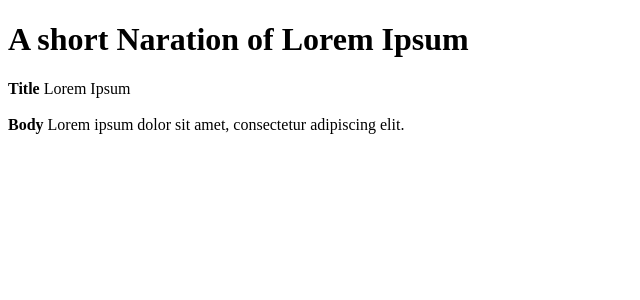
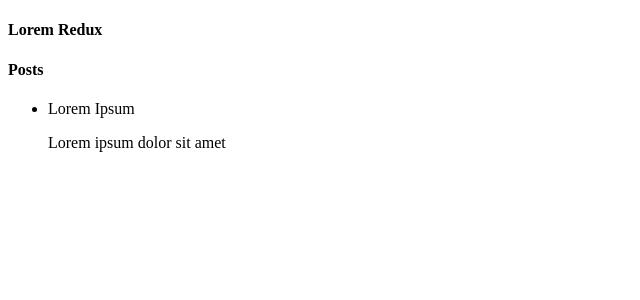
Before and after one commit to acciojob/lorem-redux-VikasVerma-15, a React app: page / in a window 1280 px wide. Shown: the top 300 px of the page, without its empty margins (0-640 px from the left). Built offline with nearby package versions, Linux system fonts and the light colour scheme; no server answers.

Commit message:
update app

```diff
--- a/src/components/App.js
+++ b/src/components/App.js
@@ -12,29 +12,26 @@ const App = () => {
     fetch("https://api.lorem.com/ipsum")
       .then((res) => res.json())
       .then((data) => {
-        // Cypress-safe handling
-        if (!Array.isArray(data)) {
-          dispatch(
-            setPosts([
-              {
-                title: "Lorem Ipsum",
-                body:
-                  "Lorem ipsum dolor sit amet, consectetur adipiscing elit.",
-              },
-            ])
-          );
-        } else {
-          dispatch(setPosts(data));
-        }
+        dispatch(
+          setPosts(
+            Array.isArray(data)
+              ? data
+              : [
+                  {
+                    title: "Lorem Ipsum",
+                    body: "Lorem ipsum dolor sit amet",
+                  },
+                ]
+          )
+        );
       })
       .catch(() => {
-        // 🔥 VERY IMPORTANT FOR CYPRESS
+        // ✅ Cypress-safe fallback
         dispatch(
           setPosts([
             {
               title: "Lorem Ipsum",
-              body:
-                "Lorem ipsum dolor sit amet, consectetur adipiscing elit.",
+              body: "Lorem ipsum dolor sit amet",
             },
           ])
         );
@@ -43,20 +40,23 @@ const App = () => {
 
   return (
     <div>
+      {/* ✅ FIRST HEADING (INTRO TEXT) */}
+      <h4>Lorem Redux</h4>
 
-      <h1>A short Naration of Lorem Ipsum</h1>
+      {/* ✅ SECOND HEADING (LOADING / CONTENT HEADER) */}
+      {loading ? <h4>Loading...</h4> : <h4>Posts</h4>}
 
-      {loading && <p>Loading...</p>}
-
-      {!loading &&
-        posts.map((item, index) => (
-          <p key={index}>
-            <strong>Title</strong> {item.title}
-            <br />
-            <br />
-            <strong>Body</strong> {item.body}
-          </p>
-        ))}
+      {/* ✅ POSTS IN ul > li */}
+      {!loading && (
+        <ul>
+          {posts.map((post, index) => (
+            <li key={index}>
+              <p>{post.title}</p>
+              <p>{post.body}</p>
+            </li>
+          ))}
+        </ul>
+      )}
     </div>
   );
 };
```
